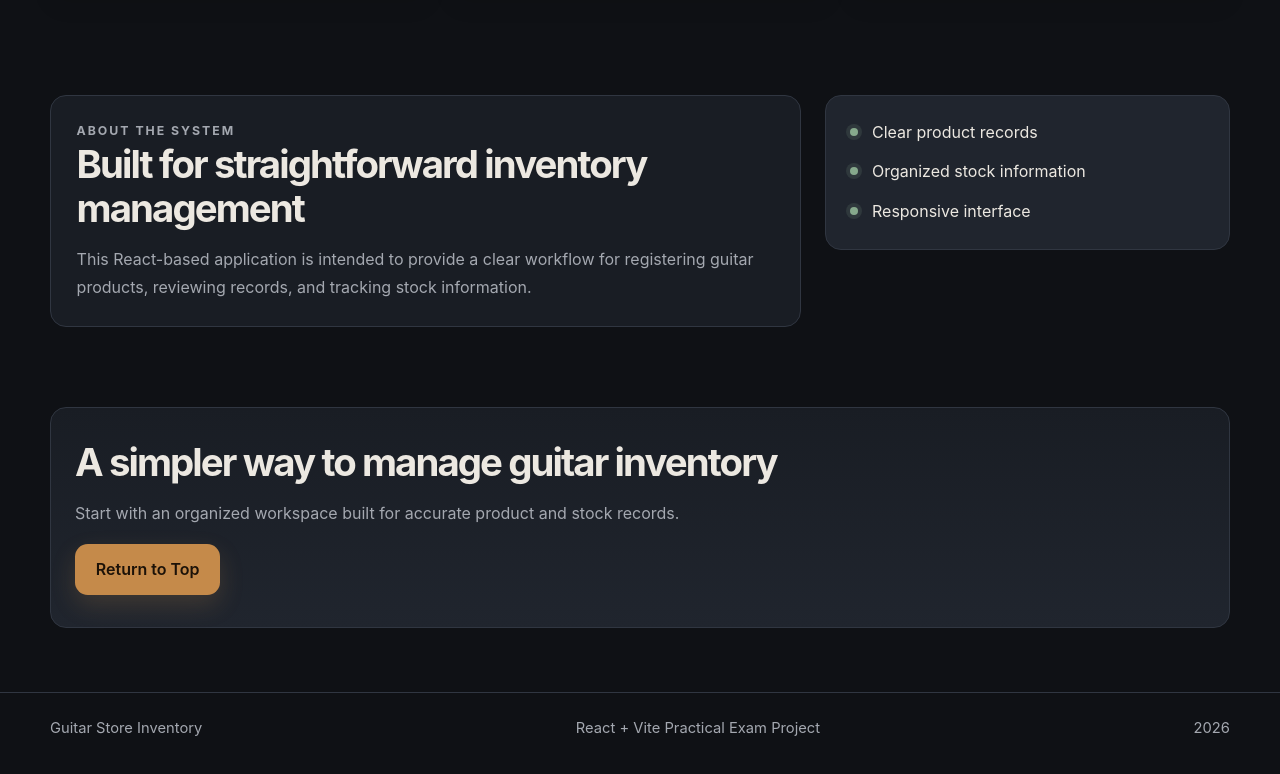
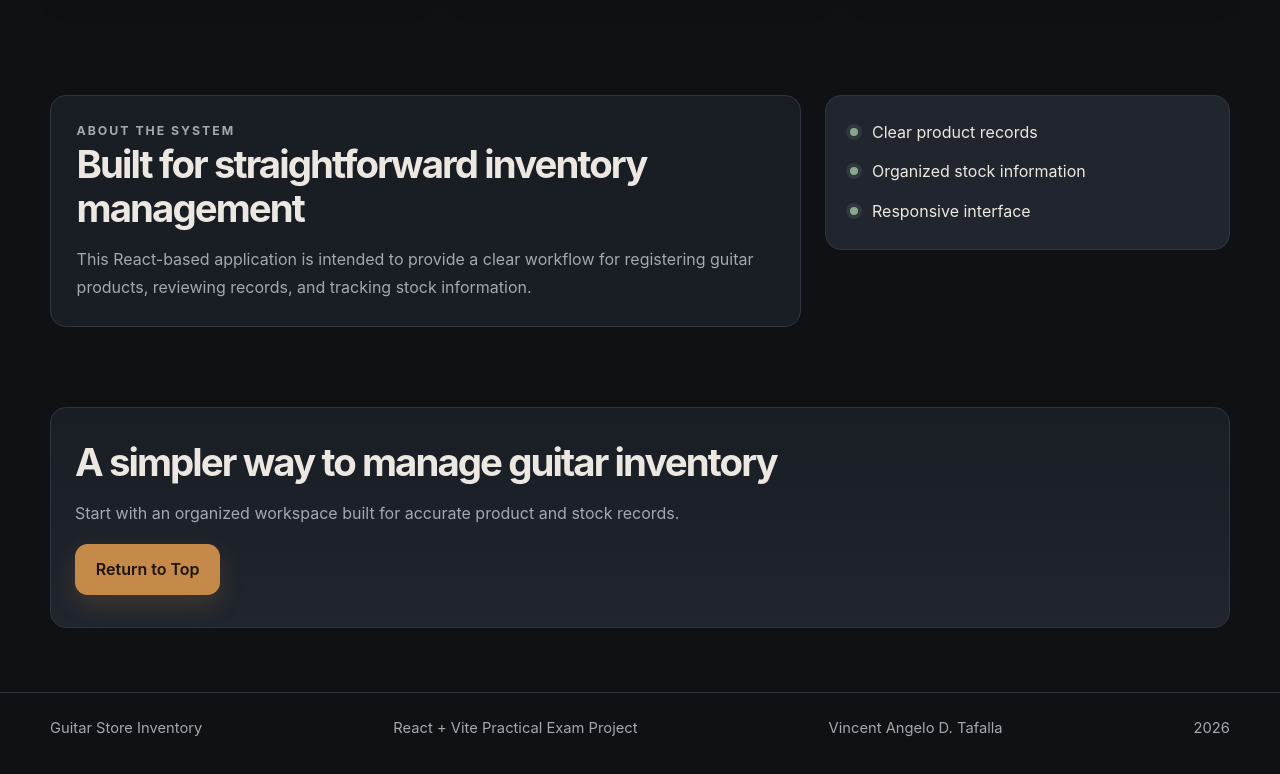
Before and after one commit to Binsentt/Guitar-Store-Invetory, a React (Vite) app: page / in a window 1280 px wide. Shown: the part 959-1733 px from the top of the page. Built offline with nearby package versions, Linux system fonts and the light colour scheme.

Commit message:
feat: add student details to about section

```diff
--- a/src/components/LandingPage.jsx
+++ b/src/components/LandingPage.jsx
@@ -211,6 +211,7 @@ function LandingPage({ onSignIn }) {
         <div className={styles.container}>
           <p>Guitar Store Inventory</p>
           <p>React + Vite Practical Exam Project</p>
+          <p>Vincent Angelo D. Tafalla</p>
           <p>{currentYear}</p>
         </div>
       </footer>
```
